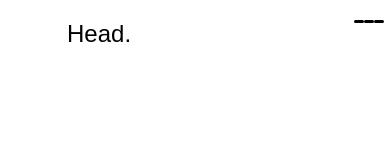
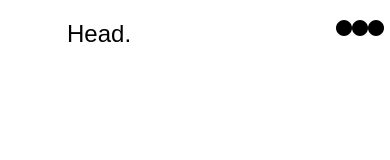
Before and after one commit to MegumiOhara/responsive-adaptive-practice, a plain HTML site: page index.html in a window 390 px wide. Shown: the top 160 px of the page. Drawn offline with nearby package versions, Linux system fonts and the light colour scheme; a web font is replaced by a local one.

Commit message:
added dots but could not make animated nav now issue with tablet size

```diff
--- a/index.html
+++ b/index.html
@@ -17,9 +17,9 @@
             <h2 class="logo">Head.</h2>
             <nav class="nav">
                 <a href="#" class="toggle-button">
-                    <span class="bar"></span>
-                    <span class="bar"></span>
-                    <span class="bar"></span>
+                    <span class="bar"><i class="fa-solid fa-circle"></i></span>
+                    <span class="bar"><i class="fa-solid fa-circle"></i></span>
+                    <span class="bar"><i class="fa-solid fa-circle"></i></span>
                 </a>
                 <ul class="nav-list">
                     <li class="nav-li"><a class="nav-link" href="#">Works</a></li>
--- a/styles/index.css
+++ b/styles/index.css
@@ -95,12 +95,11 @@ header{
     text-align: center;
 }
 .main-img{
-
     width: 100%;
     display: flex;
     justify-content: center;
+}
 
-}
 .toggle-button{
     position: absolute;
     top: 20px;
@@ -108,14 +107,11 @@ header{
     display: none;
     flex-direction: row;
     justify-content: space-evenly;
-    width: 30px;
-    height: 10px;
+
 }
 .toggle-button .bar{
-    height: 3px;
     width:100%;
-    background-color: black;
-    border-radius: 5px;
+    color: black;
 }
 
 
@@ -126,6 +122,7 @@ header{
     }
     .main-content{
         width: 100%;
+        max-width: 617px;
     }
     .main-title{
         font-size: 72px;
```
